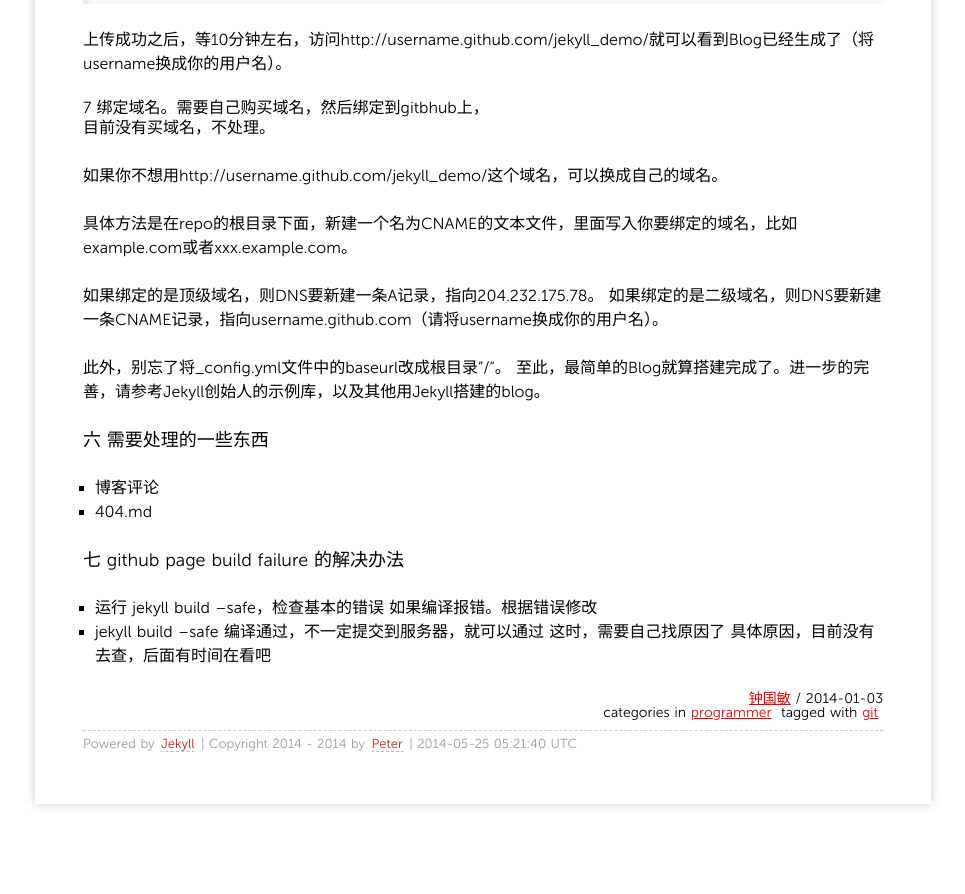
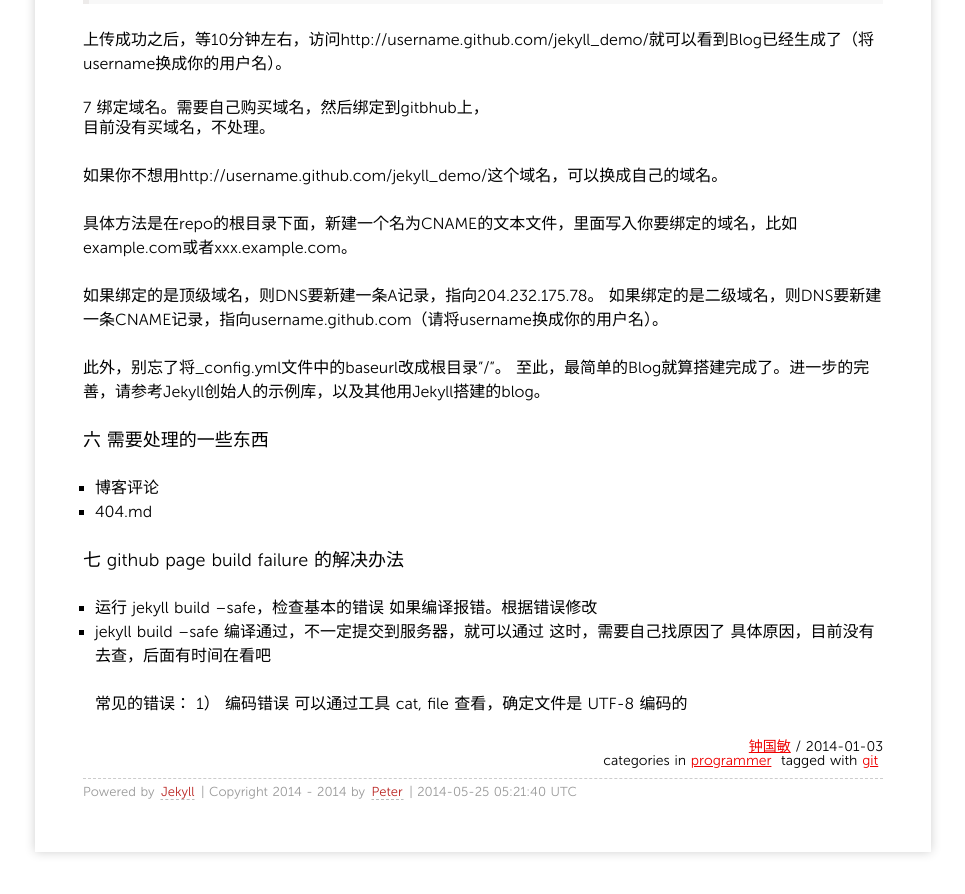
Before and after one commit to fengyr/blog, a Jekyll site: the page built from _posts/2014/2014-01-03-github_pages构建blog步骤.md, in a window 1280 px wide and 900 px high, scrolled down 5908 px. Shown: the top 894 px of the window, without its empty margins (157-1122 px from the left). Built offline with Jekyll 4.4.1, drawn with Linux system fonts in a browser that asks for light colours; Markdown is read by kramdown in place of the engine named in the settings; before the commit the page ends 6760 px from its top, so only the background shows below that.

Commit message:
Update Blog: 2014-01-03-github_pages构建blog步骤.md

```diff
--- a/_posts/2014/2014-01-03-github_pages构建blog步骤.md
+++ b/_posts/2014/2014-01-03-github_pages构建blog步骤.md
@@ -291,3 +291,7 @@ Jekyll使用Liquid模板语言，{% raw %}{{ page.title }}{% endraw %}表示文
 - jekyll build --safe 编译通过，不一定提交到服务器，就可以通过
   这时，需要自己找原因了
   具体原因，目前没有去查，后面有时间在看吧
+
+  常见的错误：
+  1） 编码错误
+	可以通过工具 cat, file 查看，确定文件是 UTF-8 编码的
```
